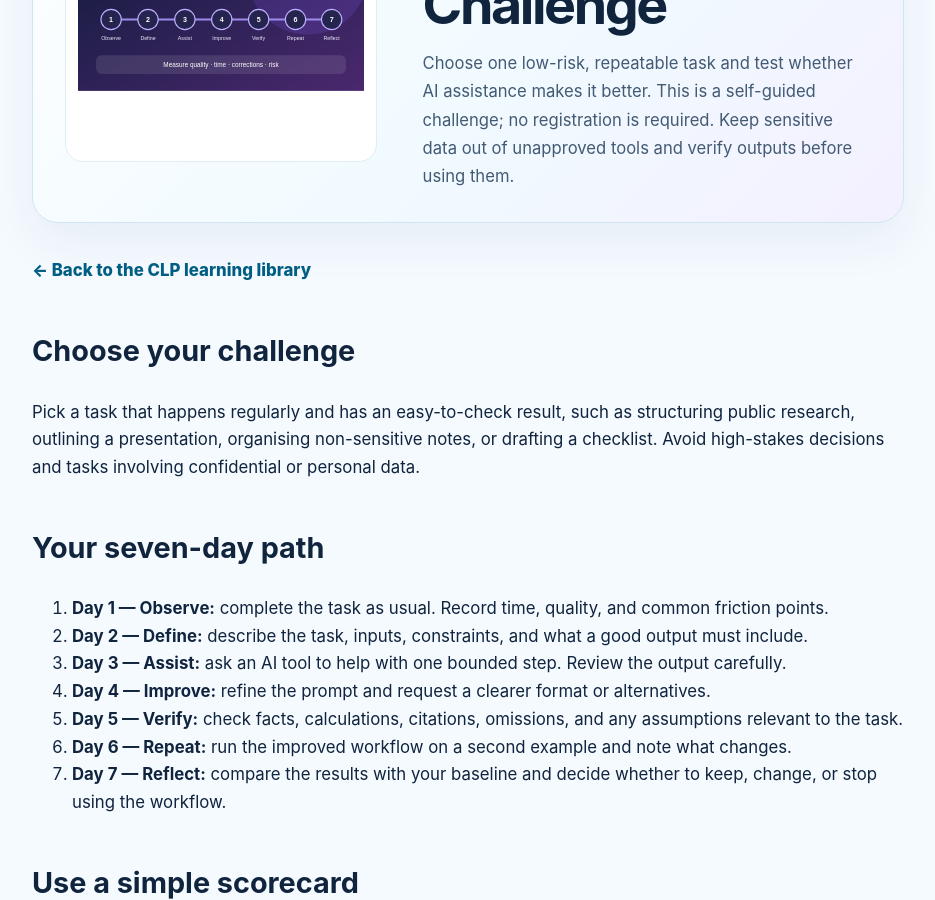
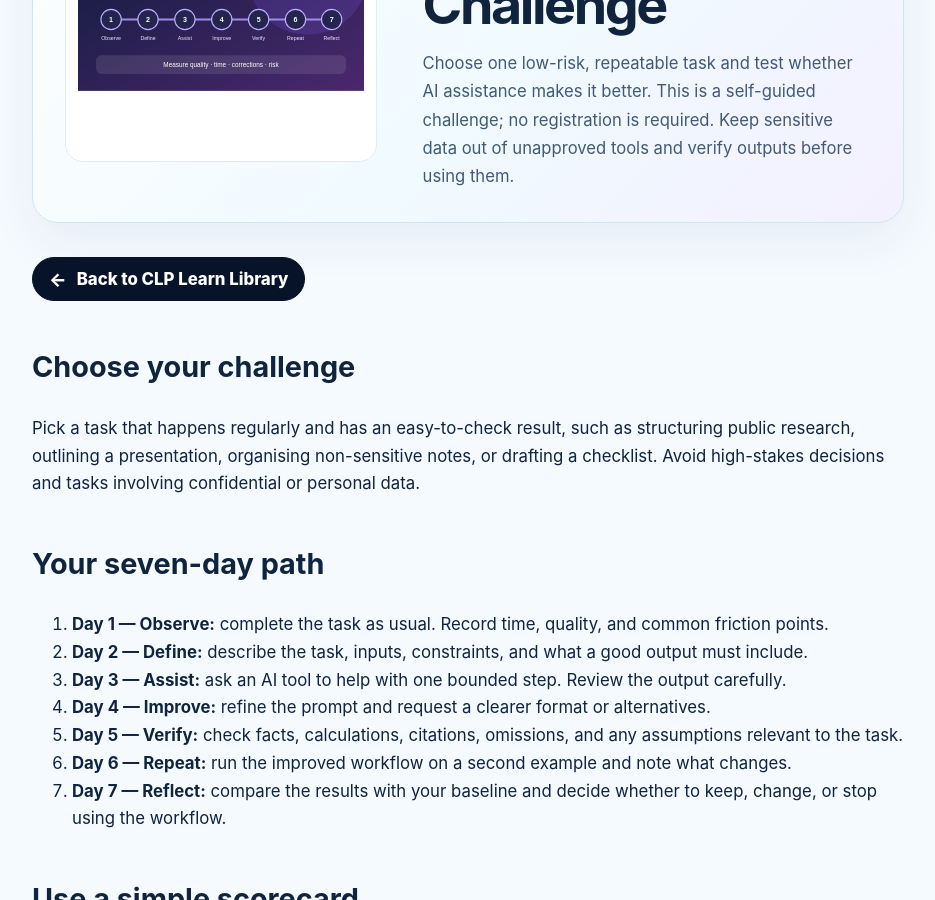
Before and after one commit to sanjeevkshu/clp, a Jekyll site: the page built from learn/7-day-ai-challenge.md, in a window 1280 px wide and 900 px high, scrolled down 307 px. Shown: the whole window, without its empty margins (172-1107 px from the left). Built offline with Jekyll 4.4.1, drawn with Linux system fonts in a browser that asks for light colours.

Commit message:
Use button-style return navigation in seven-day challenge

```diff
--- a/learn/7-day-ai-challenge.md
+++ b/learn/7-day-ai-challenge.md
@@ -11,7 +11,7 @@ permalink: /learn/7-day-ai-challenge/
       <p class="article-lede">Choose one low-risk, repeatable task and test whether AI assistance makes it better. This is a self-guided challenge; no registration is required. Keep sensitive data out of unapproved tools and verify outputs before using them.</p>
     </div>
   </header>
-  <p><a class="text-link" href="{{ '/learn/' | relative_url }}">← Back to the CLP learning library</a></p>
+  <p class="article-library-nav"><a class="content-button content-button-secondary" href="{{ '/learn/' | relative_url }}"><span aria-hidden="true">←</span> Back to CLP Learn Library</a></p>
   <h2>Choose your challenge</h2>
   <p>Pick a task that happens regularly and has an easy-to-check result, such as structuring public research, outlining a presentation, organising non-sensitive notes, or drafting a checklist. Avoid high-stakes decisions and tasks involving confidential or personal data.</p>
   <h2>Your seven-day path</h2>
```
